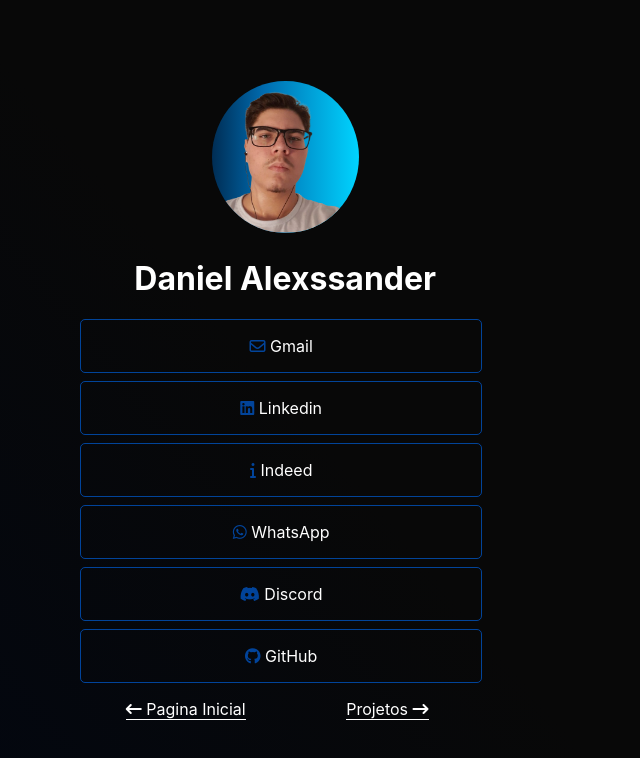
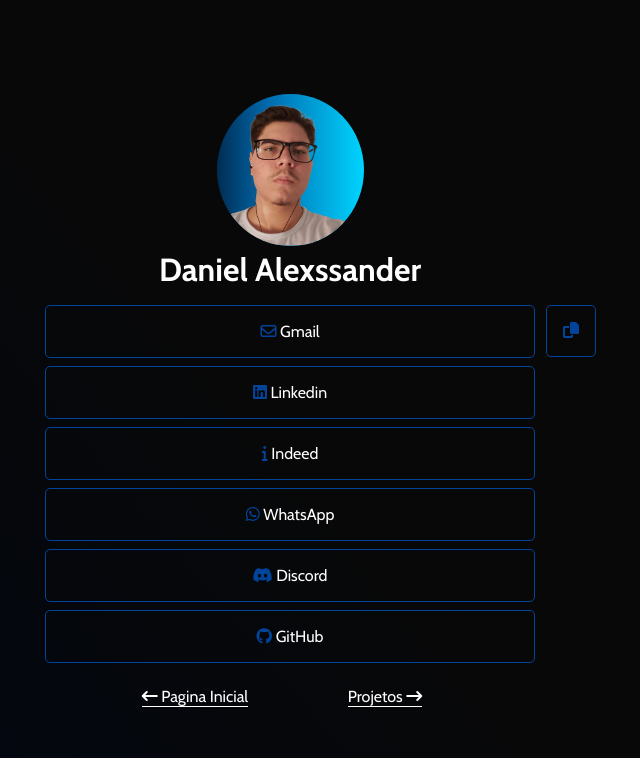
Before and after one commit to DanielAlexssander/Contatos, a plain HTML site: page index.html in a window 1280 px wide. Shown: the whole page, without its empty margins (350-990 px from the left). Drawn offline with nearby package versions, Linux system fonts and the light colour scheme.

Commit message:
Add files via upload

```diff
--- /dev/null
+++ b/JavaScript/contats.js
@@ -0,0 +1,11 @@
+const copyBtn = document.querySelector(".copyBtn")
+const email = "danielrossinatti15@gmail.com"
+console.log(email)
+copyBtn.addEventListener("click", function (e) {
+    navigator.clipboard.writeText(email)
+    copyBtn.classList.add("active")
+    window.getSelection().removeAllRanges()
+    setTimeout(function () {
+        copyBtn.classList.remove("active")
+    },3000)
+})
--- a/Styles/contats.css
+++ b/Styles/contats.css
@@ -1,7 +1,11 @@
 @charset "UTF-8";
 
+* {
+    margin: 0;
+    padding: 0;
+}
 body {
-    font-family: "Inter", "Poppins", sans-serif;
+    font-family: "Cabin", sans-serif;
     background-image: linear-gradient(230deg, rgb(8, 8, 8) 50%, rgb(0, 6, 19));
     background-attachment: fixed;
     color: white;
@@ -9,9 +13,11 @@ body {
     justify-content: center;
     align-items: center;
     text-align: center;
-    width: 98vw;
-    height: 98vh;
+    width: 100vw;
+    height: 100vh;
     font-size: 16px;
+    margin: 0;
+    padding: 0;
 }
 .face-image {
     width: 30%;
@@ -23,12 +29,62 @@ body {
 .face-image:hover {
     width: 31%;
 }
+.name {
+    margin-bottom: .5em;
+}
 .links-ul {
     list-style-type: none;
 }
+.copyBtn {
+    border: solid rgba(0, 91, 209, 0.726) 1px;
+    background: none;
+    color: rgba(0, 91, 209, 0.726);
+    padding: 1em;
+    margin-bottom: .5em;
+    cursor: pointer;
+    position: absolute;
+    margin-left: 16em;
+    border-radius: 5px;
+    font-size: 16px;
+    transition: 0.3s;
+}
+.copyBtn:hover {
+    color: white;
+    background: rgba(0, 91, 209, 0.726);
+}
+.copyBtn:active {
+    background: rgb(255, 255, 255, 0.1);
+}
+.copyBtn:after {
+    content: "Copiado";
+    display: none;
+    color: white;
+    position: absolute;
+    top: -60px;
+    right: -14px;
+    background: rgba(0, 91, 209);
+    padding: 9px 10px;
+    border-radius: 20px;
+}
+.copyBtn:before {
+    content: "";
+    display: none;
+    position: absolute;
+    top: -30px;
+    right: 22px;
+    width: 10px;
+    height: 10px;
+    background: rgba(0, 91, 209);
+    transform: rotate(45deg);
+}
+.copyBtn.active:before,
+.copyBtn.active:after {
+    display: block;
+}
+
 .links-ul li {
+    display: block;
     margin-bottom: .5em;
-   margin-right: 3em;
     padding: 1em;
     border: solid rgba(0, 91, 209, 0.726) 1px;
     border-radius: 5px;
@@ -47,6 +103,7 @@ body {
 
 }
 .container-nav{
+    margin-top: 1.5em;
     text-align: center;
     margin-right: 1em;
 }
@@ -61,6 +118,9 @@ body {
     letter-spacing: .1em;
 }
 @media screen and (max-width: 715px) {
+    .copyBtn {
+        display: none;
+    }
     .container-nav{
         margin-right: .5em;
     }
@@ -71,6 +131,9 @@ body {
     }
 }
 @media screen and (max-width: 345px) {
+    .copyBtn {
+        margin-left: 12.5em;
+    }
     .container-nav a {
         margin: 1em;
     }
--- a/index.html
+++ b/index.html
@@ -6,14 +6,19 @@
     <meta name="viewport" content="width=device-width, initial-scale=1.0">
     <link rel="stylesheet" href="Styles/contats.css">
     <link rel="stylesheet" href="https://cdnjs.cloudflare.com/ajax/libs/font-awesome/6.4.0/css/all.min.css" integrity="sha512-iecdLmaskl7CVkqkXNQ/ZH/XLlvWZOJyj7Yy7tcenmpD1ypASozpmT/E0iPtmFIB46ZmdtAc9eNBvH0H/ZpiBw==" crossorigin="anonymous" referrerpolicy="no-referrer" />
+    <link href="https://fonts.googleapis.com/css2?family=Cabin:wght@400;500;600;700&amp;display=swap" rel="stylesheet">
     <title>Contatos | Daniel</title>
 </head>
 <body>
     <div class="container">
         <img class="face-image" src="Images/Daniel.png" alt="">
-        <h1>Daniel Alexssander</h1>
+        <h1 class="name">Daniel Alexssander</h1>
+        <button class="copyBtn"><i class="fa-solid fa-copy"></i></button>
         <ul class="links-ul">
-            <a href="mailto:danielrossinatti15@gmail.com"><li><i class="fa-regular fa-envelope"></i> Gmail</li></a>
+            <div class="gmail">
+                <a href="mailto:danielrossinatti15@gmail.com"><li class="gmailLi"><i class="fa-regular fa-envelope"></i> Gmail</li></a>
+
+            </div>
             <a href="https://www.linkedin.com/in/daniel-alexssander-667933148"><li><i class="fa-brands fa-linkedin"></i> Linkedin</li></a>
             <a href="https://profile.indeed.com/?hl=pt_BR&co=BR&from=gnav-homepage&_ga=2.232801303.840665186.1682014064-110041772.1682014064"><li><i class="fa-solid fa-info"></i> Indeed</li></a>
             <a href="https://wa.me/5521968603176"><li><i class="fa-brands fa-whatsapp"></i> WhatsApp</li></a>
@@ -22,8 +27,9 @@
         </ul>
         <div class="container-nav">
             <a class="home-page" href="https://danielalexssander.github.io/Portfolio/"><i class="fa-solid fa-arrow-left-long"></i> Pagina Inicial</a>
-            <a class="projects" href="https://danielalexssander.github.io/Projetos/">Projetos <i class="fa-solid fa-arrow-right-long"></i></a>
+            <a class="projects" href="#">Projetos <i class="fa-solid fa-arrow-right-long"></i></a>
         </div>
     </div>
+    <script src="JavaScript/contats.js"></script>
 </body>
 </html>
```
Lines whose indentation alone changed are shown as unchanged.
